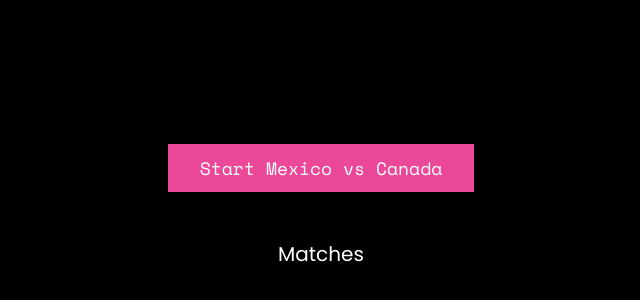
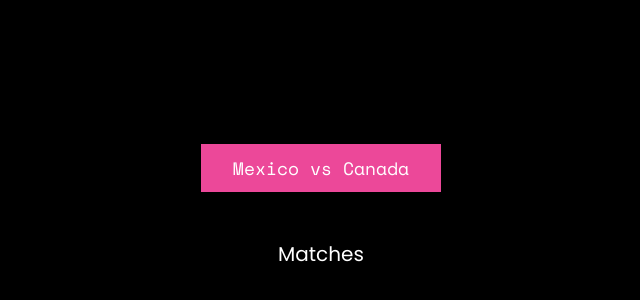
Before and after one commit to Yevhenbk/football-score-board, a Next.js app: page / in a window 1280 px wide. Shown: the part 194-494 px from the top of the page, without its empty margins (319-959 px from the left). Built offline with nearby package versions, Linux system fonts and the light colour scheme.

Commit message:
Text change in Button

```diff
--- a/src/components/templates/HomeTemplate.tsx
+++ b/src/components/templates/HomeTemplate.tsx
@@ -15,7 +15,7 @@
         onClick={() => startGame('Mexico', 'Canada')}
         testId='start-mexico-canada'
       >
-        <p>Start Mexico vs Canada</p>
+        <p>Mexico vs Canada</p>
       </Button>
 
       <div>
```
